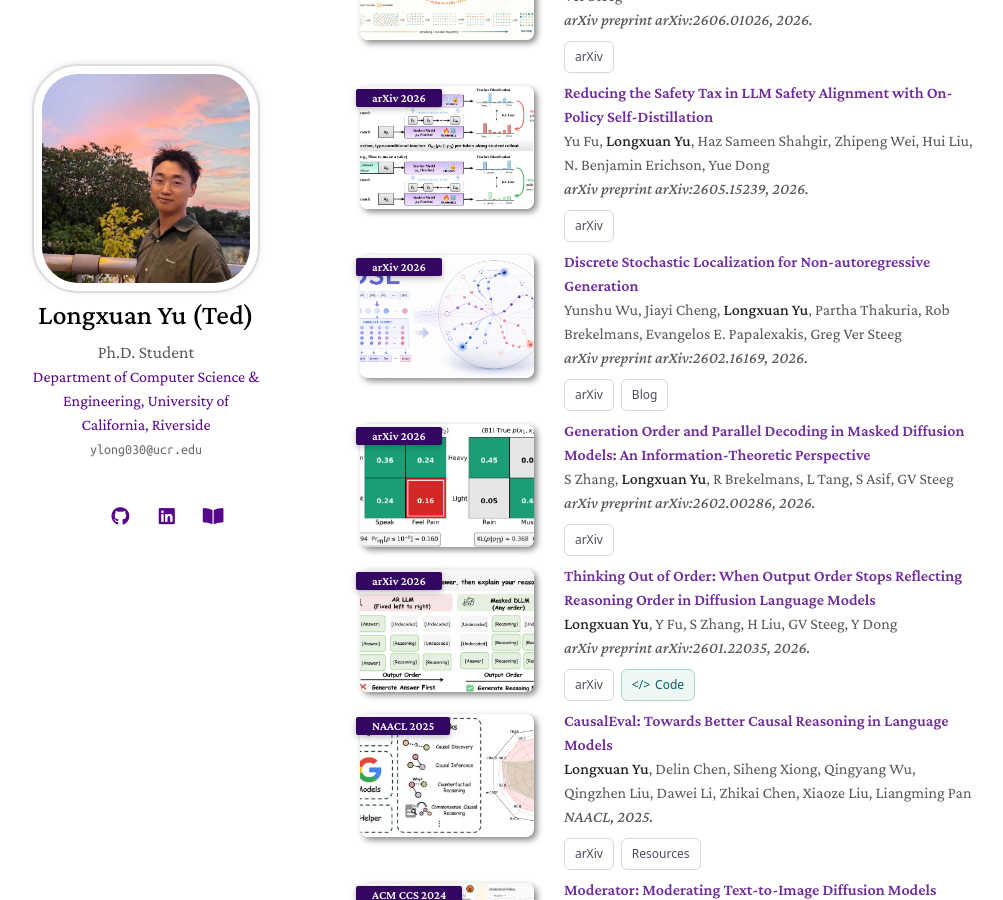
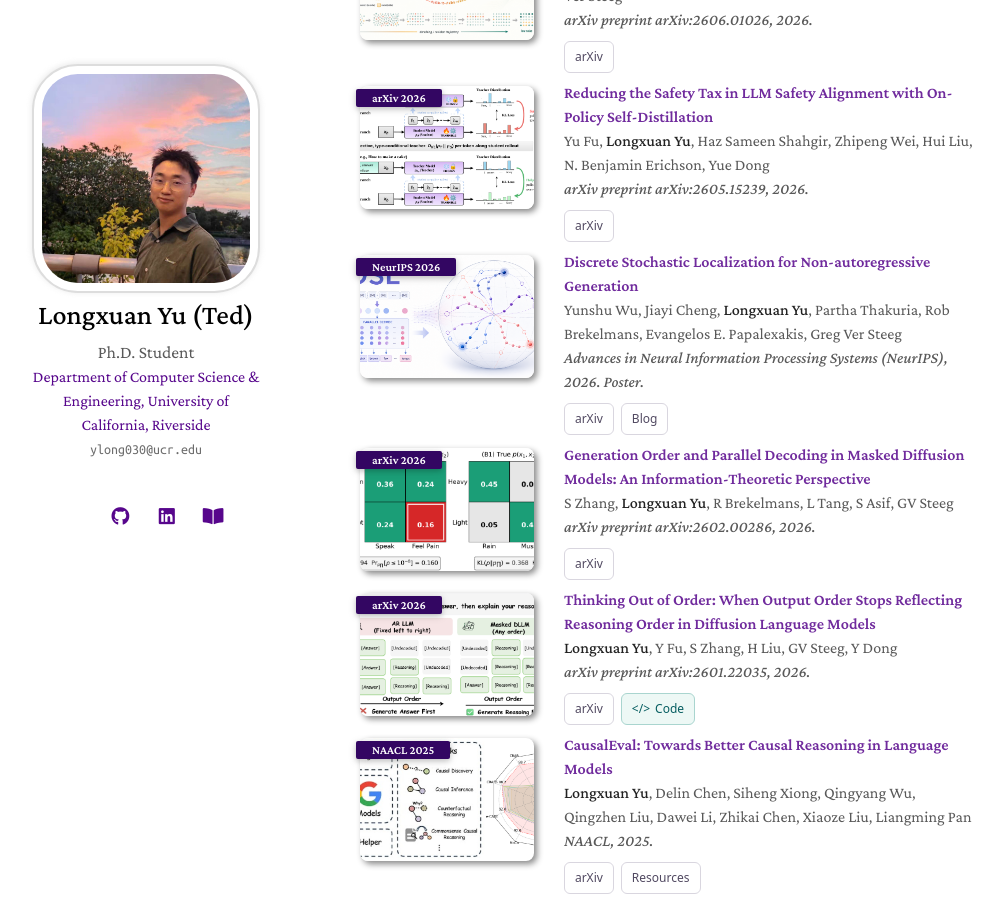
Before and after one commit to fengsxy/fengsxy.github.io, a Jekyll site: the page built from index.md, in a window 1280 px wide and 900 px high, scrolled down 1282 px. Shown: the whole window, without its empty margins (130-1133 px from the left). Built offline with Jekyll 4.4.1, drawn with Linux system fonts in a browser that asks for light colours; nearby versions of some CDN libraries; a style sheet for code colours, icons or effects is not loaded; our own code applies the rules of GitHub Pages for plain Markdown files.

Commit message:
Update DSL publication to NeurIPS 2026

```diff
--- a/_includes/projects.md
+++ b/_includes/projects.md
@@ -140,13 +140,13 @@
 
   <div class="col-sm-3 abbr" style="position: relative;padding-right: 15px;padding-left: 15px;">
     <img src="assets/img/dsl.png" class="teaser img-fluid z-depth-1">
-    <abbr class="badge">arXiv 2026</abbr>
+    <abbr class="badge">NeurIPS 2026</abbr>
   </div>
 
   <div class="col-sm-9" style="position: relative;padding-right: 15px;padding-left: 20px;">
     <div class="title"><a href="https://arxiv.org/abs/2602.16169">Discrete Stochastic Localization for Non-autoregressive Generation</a></div>
     <div class="author">Yunshu Wu, Jiayi Cheng, <strong>Longxuan Yu</strong>, Partha Thakuria, Rob Brekelmans, Evangelos E. Papalexakis, Greg Ver Steeg</div>
-    <div class="periodical"><em>arXiv preprint arXiv:2602.16169, 2026.</em></div>
+    <div class="periodical"><em>Advances in Neural Information Processing Systems (NeurIPS), 2026. Poster.</em></div>
     <div class="links">
       <a href="https://arxiv.org/abs/2602.16169" class="btn btn-sm z-depth-0" target="_blank" rel="noopener noreferrer">arXiv</a>
       <a href="https://yunshuwu.github.io/dsl-project-page/" class="btn btn-sm z-depth-0" target="_blank" rel="noopener noreferrer">Blog</a>
```
